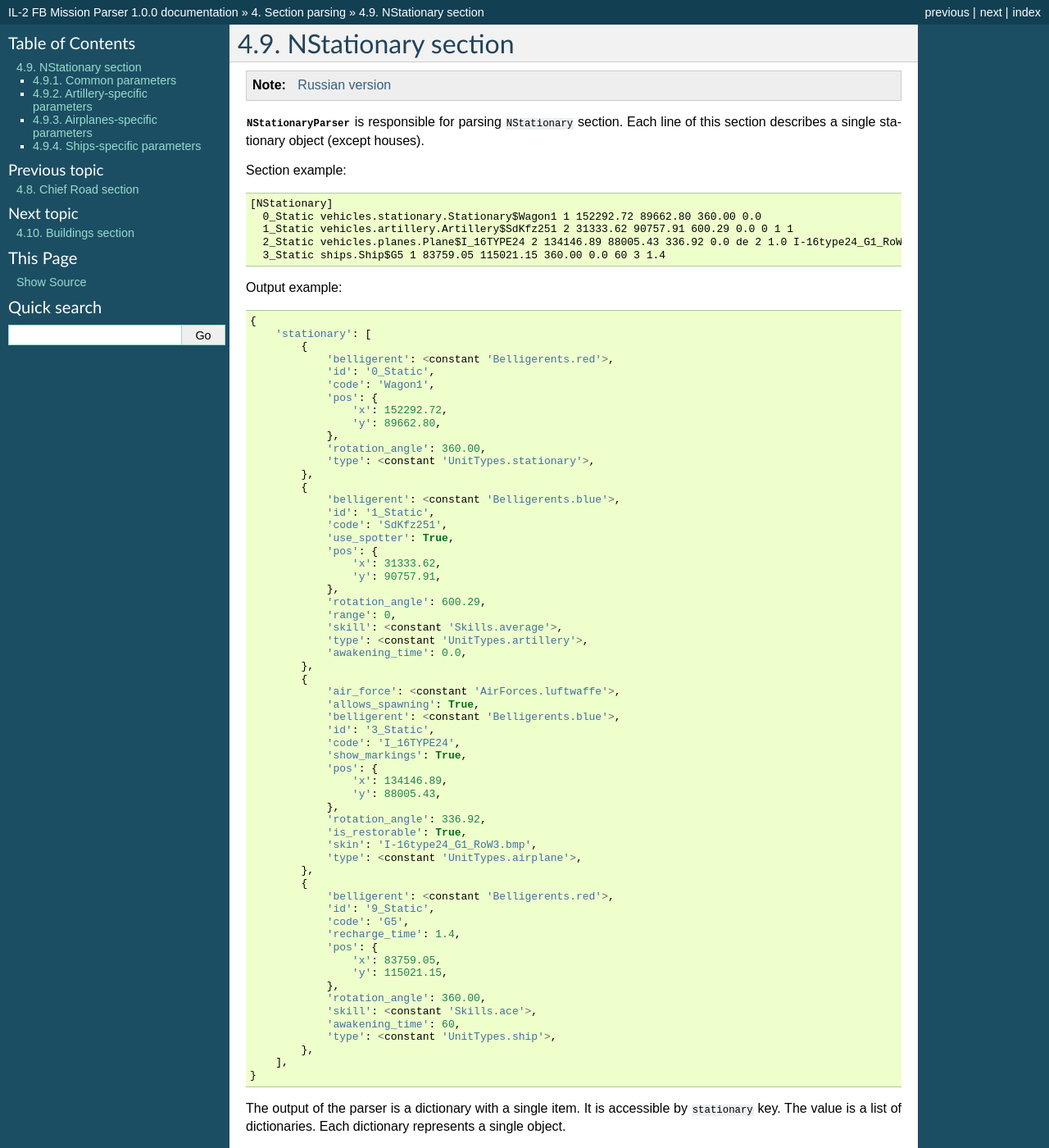
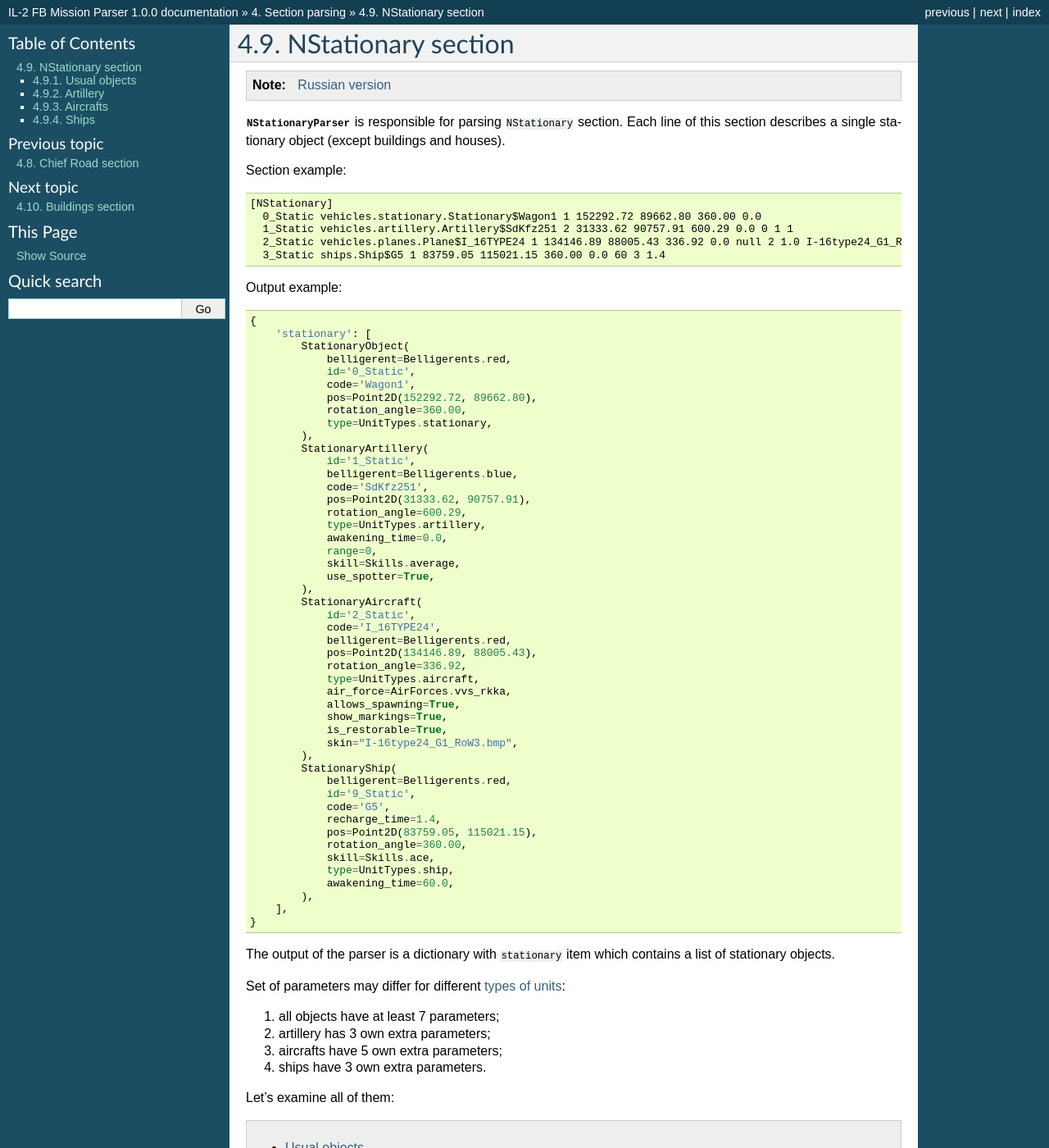
Before and after one commit to IL2HorusTeam/il2fb-mission-parser, a Sphinx documentation site: the page built from docs/parsers/nstationary.rst, in a window 1280 px wide and 1400 px high. Shown: the whole window at 82% size. Built offline with Sphinx 7.4.7, drawn with Linux system fonts in a browser that asks for light colours; some of the changed text lies outside the part shown.

Commit message:
update docs for "NStationary" section parser

```diff
--- a/docs/parsers/nstationary.rst
+++ b/docs/parsers/nstationary.rst
@@ -9,14 +9,14 @@ NStationary section
 
 :class:`~il2fb.parsers.mission.parsers.NStationaryParser` is responsible for
 parsing ``NStationary`` section. Each line of this section describes a single
-stationary object (except houses).
+stationary object (except buildings and houses).
 
 Section example::
 
   [NStationary]
     0_Static vehicles.stationary.Stationary$Wagon1 1 152292.72 89662.80 360.00 0.0
     1_Static vehicles.artillery.Artillery$SdKfz251 2 31333.62 90757.91 600.29 0.0 0 1 1
-    2_Static vehicles.planes.Plane$I_16TYPE24 2 134146.89 88005.43 336.92 0.0 de 2 1.0 I-16type24_G1_RoW3.bmp 1
+    2_Static vehicles.planes.Plane$I_16TYPE24 1 134146.89 88005.43 336.92 0.0 null 2 1.0 I-16type24_G1_RoW3.bmp 1
     3_Static ships.Ship$G5 1 83759.05 115021.15 360.00 0.0 60 3 1.4
 
 
@@ -26,81 +26,80 @@ Output example:
 
   {
       'stationary': [
-          {
-              'belligerent': <constant 'Belligerents.red'>,
-              'id': '0_Static',
-              'code': 'Wagon1',
-              'pos': {
-                  'x': 152292.72,
-                  'y': 89662.80,
-              },
-              'rotation_angle': 360.00,
-              'type': <constant 'UnitTypes.stationary'>,
-          },
-          {
-              'belligerent': <constant 'Belligerents.blue'>,
-              'id': '1_Static',
-              'code': 'SdKfz251',
-              'use_spotter': True,
-              'pos': {
-                  'x': 31333.62,
-                  'y': 90757.91,
-              },
-              'rotation_angle': 600.29,
-              'range': 0,
-              'skill': <constant 'Skills.average'>,
-              'type': <constant 'UnitTypes.artillery'>,
-              'awakening_time': 0.0,
-          },
-          {
-              'air_force': <constant 'AirForces.luftwaffe'>,
-              'allows_spawning': True,
-              'belligerent': <constant 'Belligerents.blue'>,
-              'id': '3_Static',
-              'code': 'I_16TYPE24',
-              'show_markings': True,
-              'pos': {
-                  'x': 134146.89,
-                  'y': 88005.43,
-              },
-              'rotation_angle': 336.92,
-              'is_restorable': True,
-              'skin': 'I-16type24_G1_RoW3.bmp',
-              'type': <constant 'UnitTypes.airplane'>,
-          },
-          {
-              'belligerent': <constant 'Belligerents.red'>,
-              'id': '9_Static',
-              'code': 'G5',
-              'recharge_time': 1.4,
-              'pos': {
-                  'x': 83759.05,
-                  'y': 115021.15,
-              },
-              'rotation_angle': 360.00,
-              'skill': <constant 'Skills.ace'>,
-              'awakening_time': 60,
-              'type': <constant 'UnitTypes.ship'>,
-          },
+          StationaryObject(
+              belligerent=Belligerents.red,
+              id='0_Static',
+              code='Wagon1',
+              pos=Point2D(152292.72, 89662.80),
+              rotation_angle=360.00,
+              type=UnitTypes.stationary,
+          ),
+          StationaryArtillery(
+              id='1_Static',
+              belligerent=Belligerents.blue,
+              code='SdKfz251',
+              pos=Point2D(31333.62, 90757.91),
+              rotation_angle=600.29,
+              type=UnitTypes.artillery,
+              awakening_time=0.0,
+              range=0,
+              skill=Skills.average,
+              use_spotter=True,
+          ),
+          StationaryAircraft(
+              id='2_Static',
+              code='I_16TYPE24',
+              belligerent=Belligerents.red,
+              pos=Point2D(134146.89, 88005.43),
+              rotation_angle=336.92,
+              type=UnitTypes.aircraft,
+              air_force=AirForces.vvs_rkka,
+              allows_spawning=True,
+              show_markings=True,
+              is_restorable=True,
+              skin="I-16type24_G1_RoW3.bmp",
+          ),
+          StationaryShip(
+              belligerent=Belligerents.red,
+              id='9_Static',
+              code='G5',
+              recharge_time=1.4,
+              pos=Point2D(83759.05, 115021.15),
+              rotation_angle=360.00,
+              skill=Skills.ace,
+              type=UnitTypes.ship,
+              awakening_time=60.0,
+          ),
       ],
   }
 
 
-The output of the parser is a dictionary with a single item. It is accessible
-by ``stationary`` key. The value is a list of dictionaries. Each dictionary
-represents a single object.
+The output of the parser is a dictionary with  ``stationary`` item which
+contains a list of stationary objects.
 
-Set of parameters may differ for different unit types:
+Set of parameters may differ for different `types of units`_:
 
 #. all objects have at least 7 parameters;
 #. artillery has 3 own extra parameters;
-#. airplanes have 5 own extra parameters;
+#. aircrafts have 5 own extra parameters;
 #. ships have 3 own extra parameters.
 
-Let's examine all of them.
+Let's examine all of them:
 
-Common parameters
------------------
+.. contents::
+    :local:
+    :depth: 1
+    :backlinks: none
+
+
+Usual objects
+-------------
+
+Usual objects — these are all objects which have usual set of parameters,
+namely: ballons, lights, radio stations, trains, vehicles and so on.
+
+We use `StationaryObject data structure`_ to store information about such
+objects.
 
 Definition example::
 
@@ -154,11 +153,18 @@ Definition example::
   :Output value: original value converted to float number
 
 ``0.0``
-  This parameter is not used in common case. It has a meaning only for
+  This parameter is not used by usual objects. It has a meaning only for
   artillery objects (see below).
 
-Artillery-specific parameters
------------------------------
+
+Artillery
+---------
+
+Artillery has all the same parameters as usual objects. Also artillery in new
+versions of game has some extra parameters which are described below.
+
+We use `StationaryArtillery data structure`_ to store information about
+artillery.
 
 Definition example::
 
@@ -170,45 +176,59 @@ Definition example::
 
   :Output path: ``awakening_time``
   :Output type: :class:`float`
-  :Output value: original value converted to float number
+  :Output value:
+    original value converted to float number
+    (``0.0`` for objects from old game versions)
 
 ``0``
   Range of fire.
 
   :Output path: ``range``
   :Output type: :class:`int`
-  :Output value: original value converted to integer number
+  :Output value:
+    original value converted to integer number
+    (``0`` for objects from old game versions)
 
 ``1``
   Skill level of gunners.
 
   :Output path: ``skill``
-  :Output type: complex `skills`_ constant
+  :Output type:
+    complex `skills`_ constant (``None`` for objects from old game versions)
 
 ``1``
   Tells whether to use spotter or not.
 
   :Output path: ``use_spotter``
   :Output type: :class:`bool`
-  :Output value: ``True`` if ``1``, ``False`` otherwise
+  :Output value:
+    ``True`` if ``1``, ``False`` otherwise
+    (``False`` for objects from old game versions)
 
-Airplanes-specific parameters
------------------------------
+
+Aircrafts
+---------
+
+Aircrafts have all the same parameters as usual objects. Also aircrafts in new
+versions of game have some extra parameters which are described below.
+
+We use `StationaryAircraft data structure`_ to store information about
+aircrafts.
 
 Definition example::
 
   2_Static vehicles.planes.Plane$I_16TYPE24 2 134146.89 88005.43 336.92 0.0 de 2 1.0 I-16type24_G1_RoW3.bmp 1
 
-``de``
-  Air force code name.
+``null``
+  Code name of the air force. E.g., ``de`` or ``fr``. For some unknown reason
+  air force of USSR has ``null`` code name in ``NStationary`` section.
 
   :Output path: ``air_force``
-  :Output type: complex `air forces`_ constant  or ``None`` if ``nn``
-  :Default: ``null`` (VVS RKKA)
+  :Output type: complex `air forces`_
+  :Output value: constant (``None`` for objects from old game versions)
 
 ``2``
   Polysemantic parameter which can have next values:
-
 
   .. list-table::
      :widths: 20 80
@@ -217,33 +237,38 @@ Definition example::
      * - Value
        - Meaning
      * - 0
-       - Using this airplane by humans is **not allowed**
+       - Usage of aircraft by humans is **not allowed**
      * - 1
-       - Using this airplane by humans is **allowed**
+       - Usage of aircraft by humans is **allowed**
      * - 2
-       - Using this airplane by humans is **allowed**, object will be restored
+       - Usage of aircraft by humans is **allowed**, object will be restored
          after successfull landing
 
   :Output path: ``allows_spawning``
   :Output type: :class:`bool`
-  :Output value: ``True`` if ``1`` or ``2``, ``False`` otherwise
+  :Output value:
+    ``True`` if ``1`` or ``2``, ``False`` otherwise
+    (``False`` for objects from old game versions)
 
   ..
 
   :Output path: ``restorable``
   :Output type: :class:`bool`
-  :Output value: ``True`` if ``2``, ``False`` otherwise
-
+  :Output value:
+    ``True`` if ``2``, ``False`` otherwise
+    (``False`` for objects from old game versions)
 
 ``1.0``
-  Not used.
+  Not used (not present in old game versions).
 
 ``I-16type24_G1_RoW3.bmp``
   Skin name.
 
   :Output path: ``skin``
   :Output type: :class:`str`
-  :Output value: original string value or ``None`` if ``null``
+  :Output value:
+    original string value or ``None`` if ``null``
+    (``None`` for objects from old game versions)
   :Default: ``null``
 
 ``1``
@@ -251,11 +276,18 @@ Definition example::
 
   :Output path: ``show_markings``
   :Output type: :class:`bool`
-  :Output value: ``True`` if ``1``, ``False`` otherwise
+  :Output value:
+    ``True`` if ``1``, ``False`` otherwise
+    (``None`` for objects from old game versions)
 
 
-Ships-specific parameters
--------------------------
+Ships
+-----
+
+Ships have all the same parameters as usual objects. Also ships in new versions
+of game have some extra parameters which are described below.
+
+We use `StationaryShip data structure`_ to store information about ships.
 
 Definition example::
 
@@ -267,23 +299,35 @@ Definition example::
 
   :Output path: ``awakening_time``
   :Output type: :class:`float`
-  :Output value: original value converted to float number
+  :Output value:
+    original value converted to float number
+    (``0.0`` for objects from old game versions)
 
 ``3``
   Skill level of gunners.
 
   :Output path: ``skill``
   :Output type: complex `skills`_ constant
+  :Output value: constant (``None`` for objects from old game versions)
 
 ``1.4``
   Recharge time (in minutes) of anti-aircraft guns of the ship.
 
   :Output path: ``recharge_time``
   :Output type: :class:`float`
-  :Output value: original value converted to float number
+  :Output value:
+    original value converted to float number
+    (``0.0`` for objects from old game versions)
 
 
-.. _unit type: https://github.com/IL2HorusTeam/il2fb-commons/blob/master/il2fb/commons/__init__.py#L34
-.. _belligerents: https://github.com/IL2HorusTeam/il2fb-commons/blob/master/il2fb/commons/organization.py#L17
-.. _skills: https://github.com/IL2HorusTeam/il2fb-commons/blob/master/il2fb/commons/__init__.py#L27
-.. _air forces: https://github.com/IL2HorusTeam/il2fb-commons/blob/master/il2fb/commons/organization.py#L89
+.. _StationaryObject data structure: https://github.com/IL2HorusTeam/il2fb-mission-parser/blob/master/il2fb/parsers/mission/structures.py#L123
+.. _StationaryArtillery data structure: https://github.com/IL2HorusTeam/il2fb-mission-parser/blob/master/il2fb/parsers/mission/structures.py#L140
+.. _StationaryAircraft data structure: https://github.com/IL2HorusTeam/il2fb-mission-parser/blob/master/il2fb/parsers/mission/structures.py#L155
+.. _StationaryShip data structure: https://github.com/IL2HorusTeam/il2fb-mission-parser/blob/master/il2fb/parsers/mission/structures.py#L173
+
+.. _unit type: https://github.com/IL2HorusTeam/il2fb-commons/blob/master/il2fb/commons/__init__.py#L35
+.. _types of units: `unit type`_
+
+.. _belligerents: https://github.com/IL2HorusTeam/il2fb-commons/blob/master/il2fb/commons/organization.py#L20
+.. _skills: https://github.com/IL2HorusTeam/il2fb-commons/blob/master/il2fb/commons/__init__.py#L28
+.. _air forces: https://github.com/IL2HorusTeam/il2fb-commons/blob/master/il2fb/commons/organization.py#L94
```
